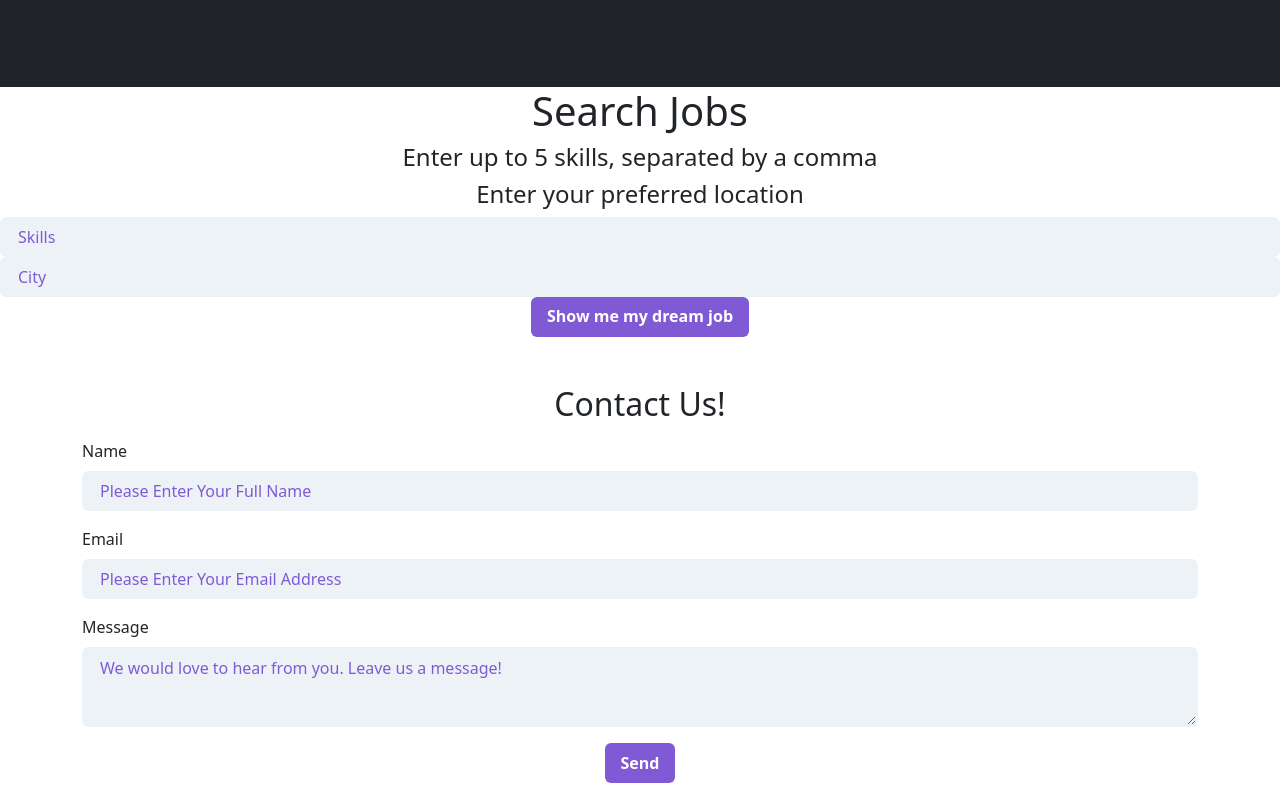
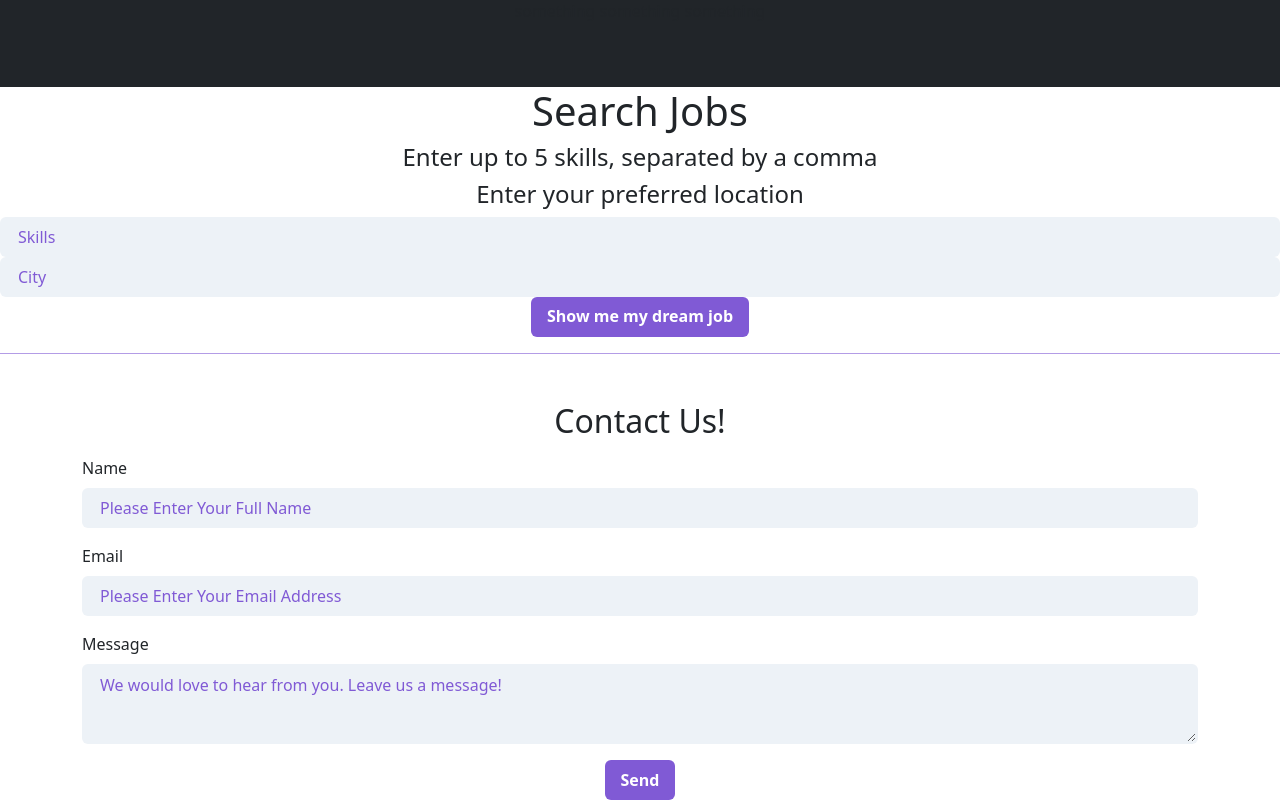
Before and after one commit to ngalvin1991/skillmatch, a React (Create React App) app: page / in a window 1280 px wide. Shown: the part 759-1559 px from the top of the page. Built offline with nearby package versions, Linux system fonts and the light colour scheme.

Commit message:
added a divider between search jobs and contact us

```diff
--- a/src/Components/Contact/Contact.js
+++ b/src/Components/Contact/Contact.js
@@ -1,4 +1,4 @@
-import { ChakraProvider, Input, Button, FormControl, FormLabel, Textarea } from "@chakra-ui/react";
+import { ChakraProvider, Input, Button, FormControl, FormLabel, Textarea, Divider} from "@chakra-ui/react";
 import { Formik, Form } from "formik";
 import React from "react";
 
@@ -20,6 +20,7 @@ const Contact = () => {
     }
     return (
         <ChakraProvider>
+            <Divider orientation='horizontal' borderColor="purple.500" />
             <div className="container mt-5">
                 <h2 className="mb-3">Contact Us!</h2>
                 <Formik
```
